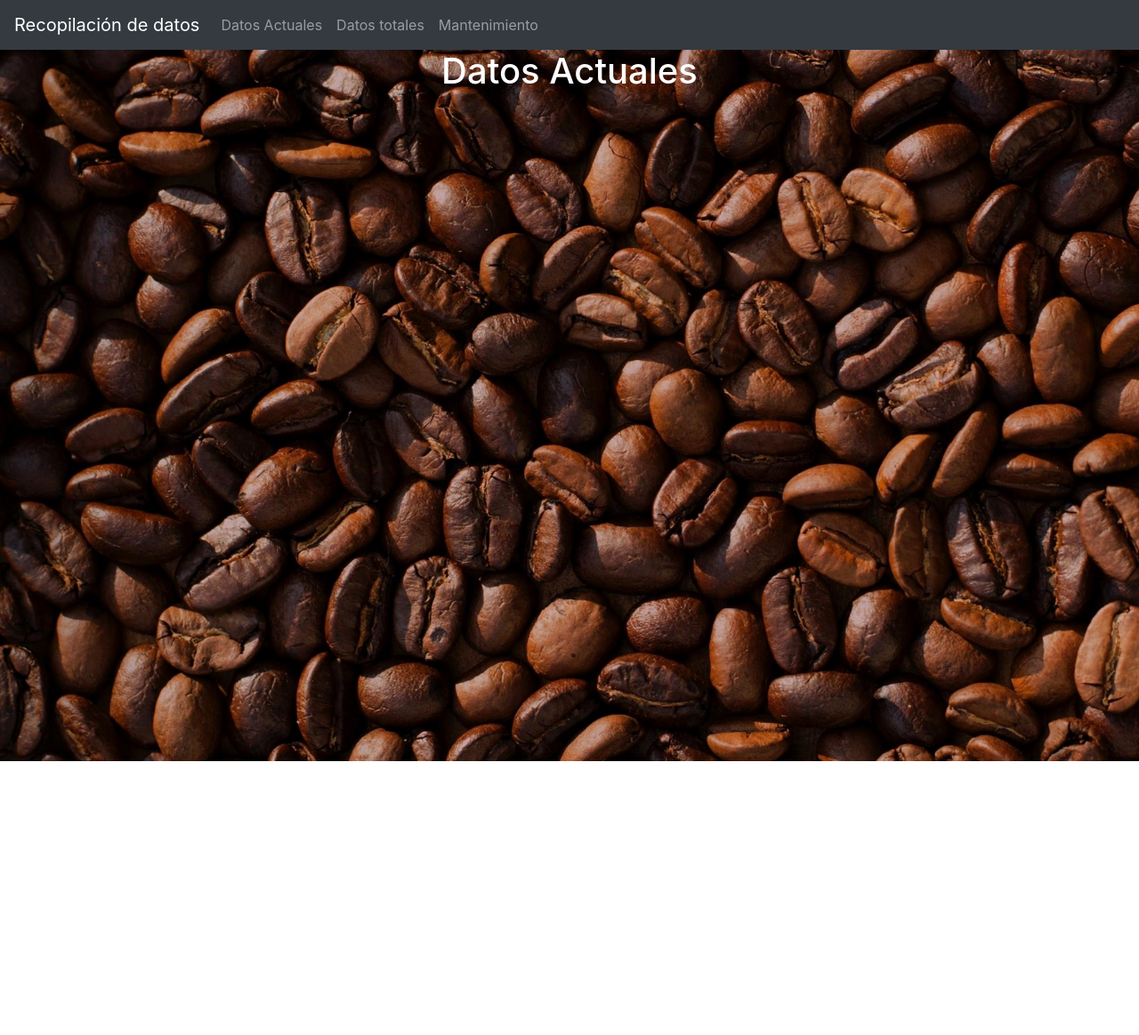
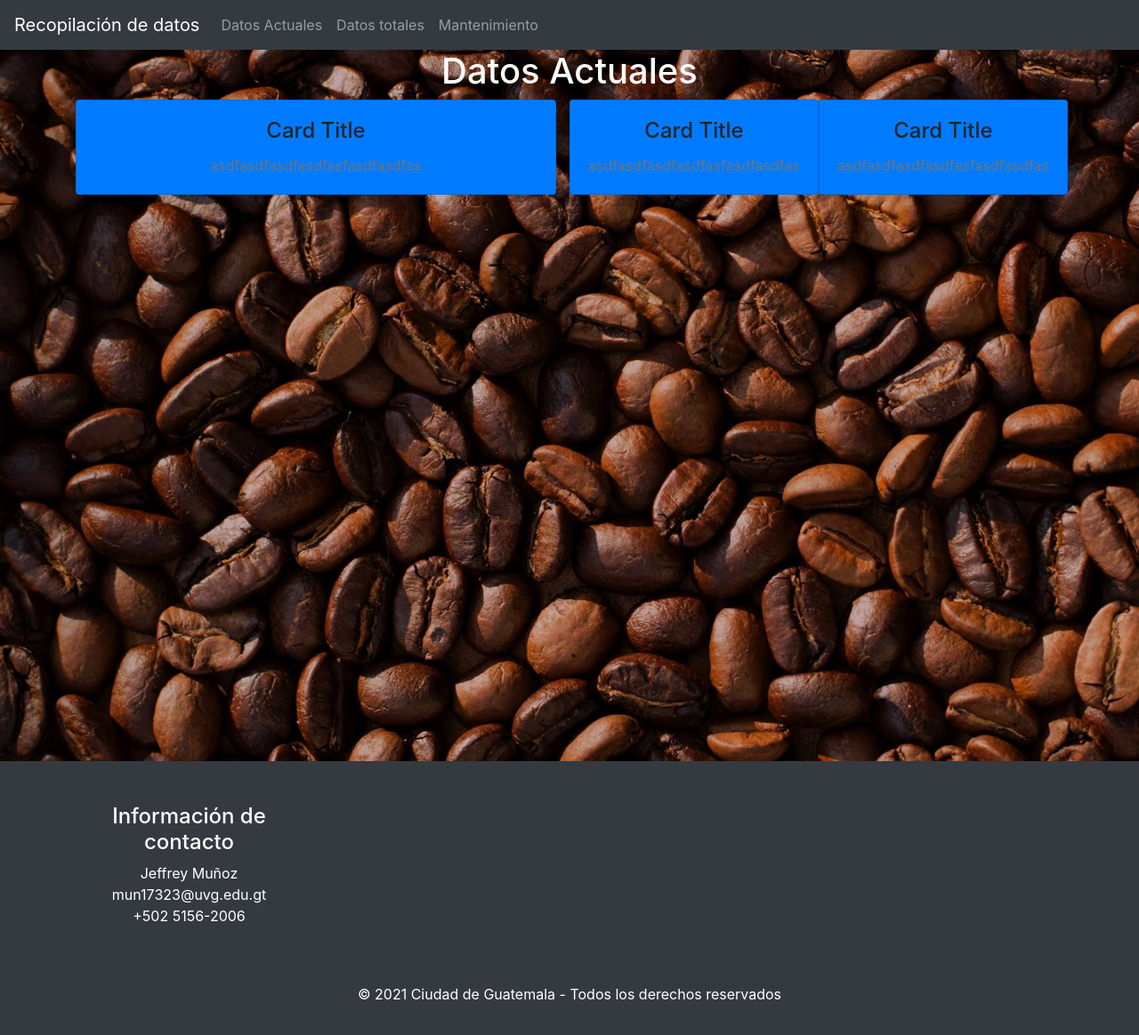
Before and after one commit to JeffreySMM-byte/proyecto-tesis-react, a React (Create React App) app: page /actual in a window 1280 px wide. Shown: the top 1164 px of the page at 89% size. Before the commit the page ends 856 px from the top, so only its background shows below. Built offline with nearby package versions, Linux system fonts and the light colour scheme.

Commit message:
Finished footer and created cards

```diff
--- a/src/App.js
+++ b/src/App.js
@@ -2,7 +2,7 @@ import "./App.css";
 import "bootstrap/dist/css/bootstrap.min.css";
 import Navbar from "./components/navbar/navbar";
 import React from "react";
-
+import Footer from "./components/footer";
 
 
 
@@ -11,6 +11,7 @@ function App()  {
     <React.Fragment>
       <div className="App">
         <Navbar />
+        <Footer />
       </div>
     </React.Fragment>
   );
--- a/src/components/Card/card.jsx
+++ b/src/components/Card/card.jsx
@@ -1,21 +1,14 @@
-import React, { Component } from "react";
-import { Container, Row, Col } from "react-bootstrap";
-import "./styles.css";
+import React from "react";
 
-class Card extends Component {
-  render() {
-    return (
-      <Container style={{ backgroundColor: "red", height: "100%" }} fluid h-100>
-        <Container style={{ padding: 10 }}>
-          <Row>
-            <Col sm={12} lg={12} className="card">
-              {this.props.textVal}
-            </Col>
-          </Row>
-        </Container>
-      </Container>
-    );
-  }
-}
+
+const Card =  ()  =>  {
+  return  (
+    <div className="card bg-primary mb-3">
+        <div className="card-body">
+          <h4 className="card-title">Card Title</h4>
+          <p className="card-text text-secondary">asdfasdfasdfasdfasfasdfasdfas</p>
+        </div>
+    </div>  );
+};
 
 export default Card;
--- /dev/null
+++ b/src/components/footer.jsx
@@ -0,0 +1,44 @@
+import React from "react";
+import styled from "styled-components";
+
+const FooterContainer = styled.footer`
+  .footer-middle {
+    background: #343a40;
+    padding-top: 3rem;
+    color: #fff;
+  }
+
+  .footer-bottom {
+    padding-top: 3rem;
+    padding-bottom: 2rem;
+  }
+`;
+
+const Footer = () => {
+  return (
+    <FooterContainer className="main-footer">
+      <div className="footer-middle">
+        <div className="container">
+          <div className="row">
+            {/*column 1*/}
+            <div className="col-md-3 col-sm-6">
+              <h4>Información de contacto</h4>
+              <ul className="list-unstyled">
+                <li>Jeffrey Muñoz</li>
+                <li>mun17323@uvg.edu.gt</li>
+                <li>+502 5156-2006</li>
+              </ul>
+            </div>
+          </div>
+          <div className="footer-bottom">
+            <p className="text-xs-center">
+              &copy; 2021 Ciudad de Guatemala - Todos los derechos reservados
+            </p>
+          </div>
+        </div>
+      </div>
+    </FooterContainer>
+  );
+};
+
+export default Footer;
--- a/src/components/navbar/navbar.jsx
+++ b/src/components/navbar/navbar.jsx
@@ -20,19 +20,19 @@ const Navbar = () => {
           bg="dark"
           variant="dark"
         >
-      <ReactBootStrap.Navbar.Brand href="#home">
+          <ReactBootStrap.Navbar.Brand>
             Recopilación de datos
           </ReactBootStrap.Navbar.Brand>
           <ReactBootStrap.Navbar.Toggle aria-controls="responsive-navbar-nav" />
           <ReactBootStrap.Navbar.Collapse id="responsive-navbar-nav">
             <ReactBootStrap.Nav className="mr-auto">
-          <ReactBootStrap.Nav.Link as = {Link} to = {"/actual"}>
+              <ReactBootStrap.Nav.Link as={Link} to={"/actual"}>
                 Datos Actuales
               </ReactBootStrap.Nav.Link>
-          <ReactBootStrap.Nav.Link as = {Link} to = {"/total"}>
+              <ReactBootStrap.Nav.Link as={Link} to={"/total"}>
                 Datos totales
               </ReactBootStrap.Nav.Link>
-          <ReactBootStrap.Nav.Link as = {Link} to = {"/mantenimiento"}>
+              <ReactBootStrap.Nav.Link as={Link} to={"/mantenimiento"}>
                 Mantenimiento
               </ReactBootStrap.Nav.Link>
             </ReactBootStrap.Nav>
@@ -53,7 +53,6 @@ const Navbar = () => {
         </Switch>
       </div>
     </Router>
-
   );
 };
 
--- a/src/index.js
+++ b/src/index.js
@@ -3,6 +3,7 @@ import ReactDOM from 'react-dom';
 import './index.css';
 import App from './App';
 import reportWebVitals from './reportWebVitals';
+import "bootstrap/dist/css/bootstrap.min.css";
 
 ReactDOM.render(
   <React.StrictMode>
--- a/src/screens/actual.jsx
+++ b/src/screens/actual.jsx
@@ -1,6 +1,7 @@
 import React from "react";
 import { Container } from "react-bootstrap";
 import Coffee from "../components/assets/coffee-beans.jpg";
+import Card from "../components/Card/card";
 
 const Actual = () => {
   return (
@@ -9,12 +10,26 @@ const Actual = () => {
         backgroundImage: `url(${Coffee})`,
         height: "100vh",
         backgroundSize: "cover",
+        justifyItems: "center",
       }}
       fluid
     >
       <Container fluid style={{ padding: 0 }}>
         <h1 style={{ color: "white" }}>Datos Actuales</h1>
       </Container>
+      <div className ="container">
+        <div className="row">
+          <div className="col-xl-6">
+            <Card/>
+          </div>
+          <div className="col-xl-6">
+          <div className="row">
+            <Card/>
+            <Card/>
+            </div>
+          </div>
+        </div>
+      </div>
     </Container>
   );
 };
```
Also changed, not shown: src/globalstyles/styles.css (+6 -5 lines), src/components/Card/cards.jsx (added). Lines whose indentation alone changed are shown as unchanged.
